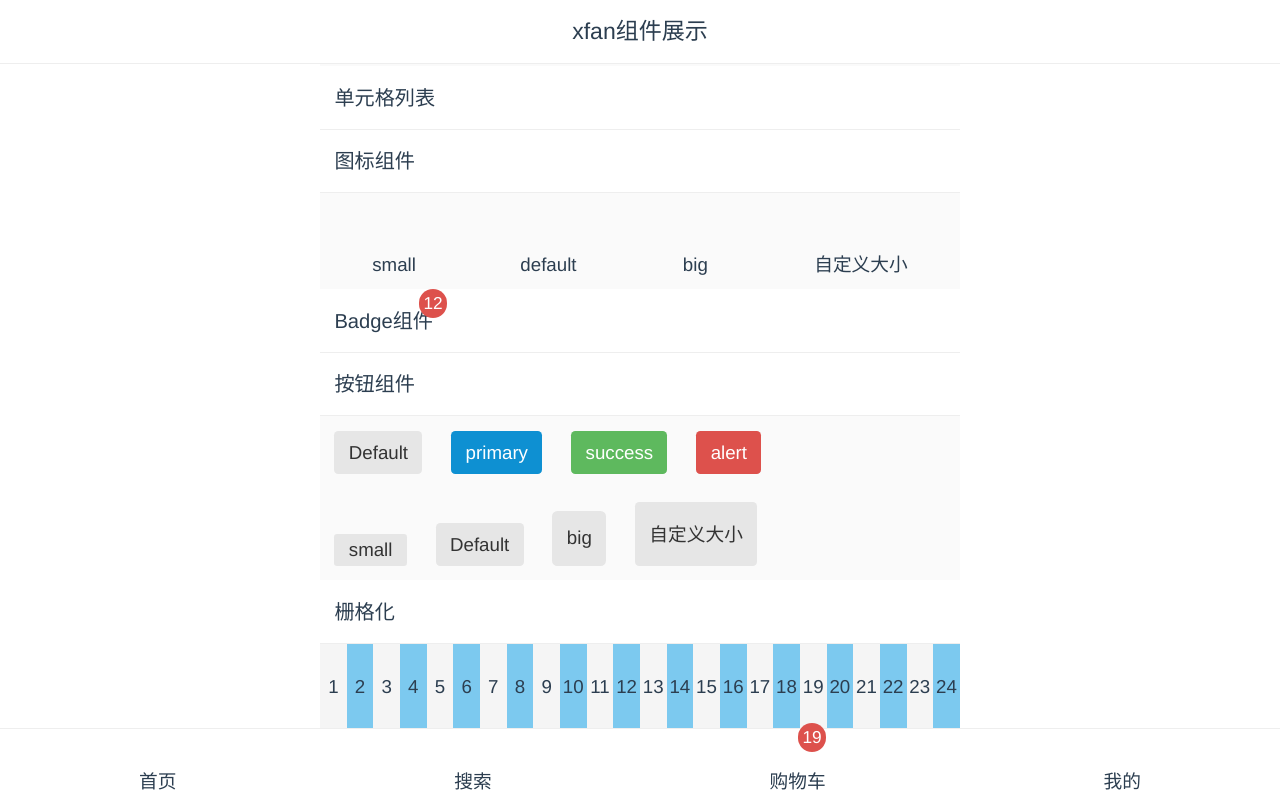
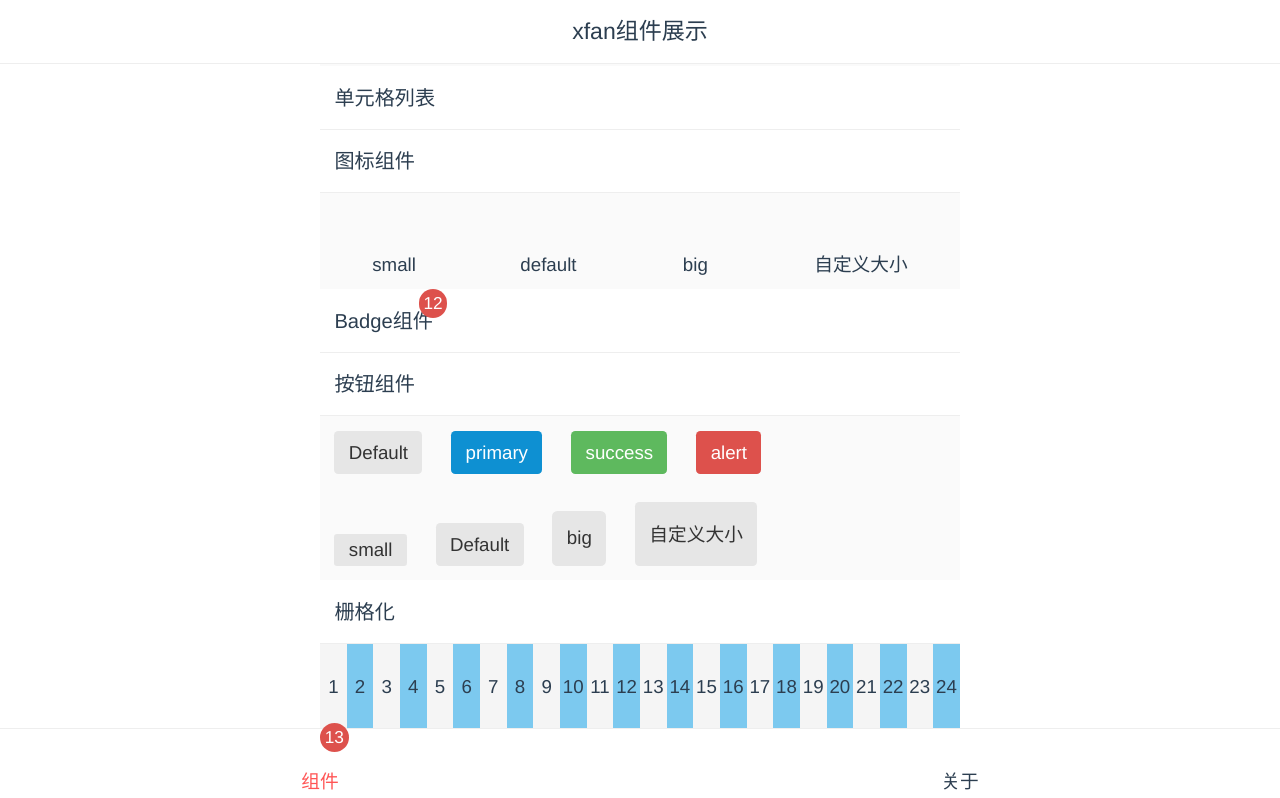
Before and after one commit to xfan0516/x_fan, a Vue app: page /#/xfan in a window 1280 px wide. Shown: the top 798 px of the page. Built offline with nearby package versions, Linux system fonts and the light colour scheme.

Commit message:
Footer组件修改

```diff
--- a/src/App.vue
+++ b/src/App.vue
@@ -17,7 +17,6 @@ export default {
   watch:{
     $route(newValue){
       this.footer = newValue.meta.footer;
-      console.log(newValue.meta)
     }
   },
   computed:{
--- a/src/components/XFan.vue
+++ b/src/components/XFan.vue
@@ -1,9 +1,9 @@
 <template>
   <div class="xfan">
     <Header title="xfan组件展示">
-      <span class="header-r" slot="header-right" @click="showSidebar">
+      <span class="header-r" slot="header-right" :style="{transform: 'rotateZ('+ headerDeg + 'deg)'}" @click="showSidebar">
       <transition name="rotate">
-        <x-icon type="ios-menu" v-show="sideShow" size="big"/>
+        <x-icon type="ios-menu" size="big"/>
       </transition>
       </span>
     </Header>
@@ -238,6 +238,11 @@ export default {
       ]
     };
   },
+  watch:{
+    sideShow(newValue){
+      this.headerDeg =   newValue ? 90 : 0;
+    }
+  },
   methods: {
     showConfirm() {
       this.isShow = true;
@@ -246,13 +251,11 @@ export default {
       this.isShow = false;
       this.isShowPrompt = false;
       this.sideShow = false;
-      this.headerDeg = 0
     },
     onCancel() {
       this.isShow = false;
       this.isShowPrompt = false;
       this.sideShow = false;
-      this.headerDeg = 0
     },
     showPrompt() {
       this.isShowPrompt = true;
@@ -262,12 +265,9 @@ export default {
       this.isShow = false;
       this.isShowPrompt = false;
       this.sideShow = false;
-      this.headerDeg = 0
     },
     showSidebar(){
       this.sideShow = true;
-      // trigger
-      this.headerDeg =  90
     },
     message() {
       this.$Message.info("这是提示信息");
--- a/src/components/common/Footer.vue
+++ b/src/components/common/Footer.vue
@@ -1,7 +1,6 @@
 <template>
   <footer class="footer flex_space-around">
-    <!-- <slot></slot> -->
-    <div :class="(active === 'home') && 'active'" @click="$router.push('/home')">
+    <!-- <div :class="(active === 'home') && 'active'" @click="$router.push('/home')">
       <x-icon type="ios-home" size="big"/>
       <p>首页</p>
     </div>
@@ -16,6 +15,15 @@
     <div :class="active === 'user' && 'active'" @click="$router.push('/user')">
       <x-icon type="ios-contact" size="big"/>
       <p>我的</p>
+    </div> -->
+
+    <div :class="active === 'xfan' && 'active'" @click="$router.push('/xfan')">
+      <x-icon type="ios-cart" size="big"><Badge num="13"/></x-icon>
+      <p>组件</p>
+    </div>
+    <div :class="active === 'user' && 'active'" @click="$router.push('/user')">
+      <x-icon type="ios-contact" size="big"/>
+      <p>关于</p>
     </div>
   </footer>
 </template>
@@ -31,7 +39,6 @@ export default {
   watch: {
       $route (newVal) {
           this.active = newVal.name
-          console.log(newVal.name)
       }
   },
   computed:{
--- a/src/xfan.js
+++ b/src/xfan.js
@@ -31,7 +31,7 @@ const install = function (Vue) {
     if (install.installed) return;
 
     for (var k in components){
-        console.log(k)
+        // console.log(k)
         Vue.component(k, components[k]);
     }
 
```
